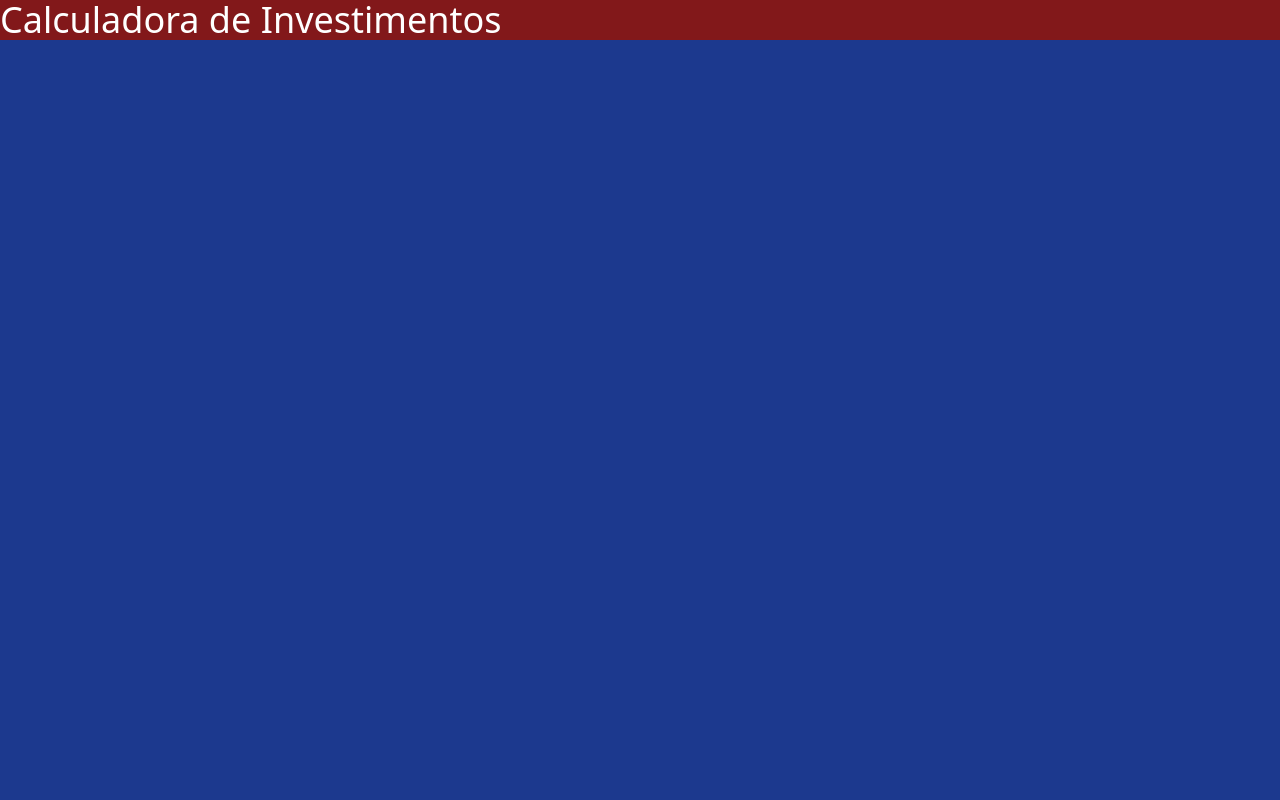
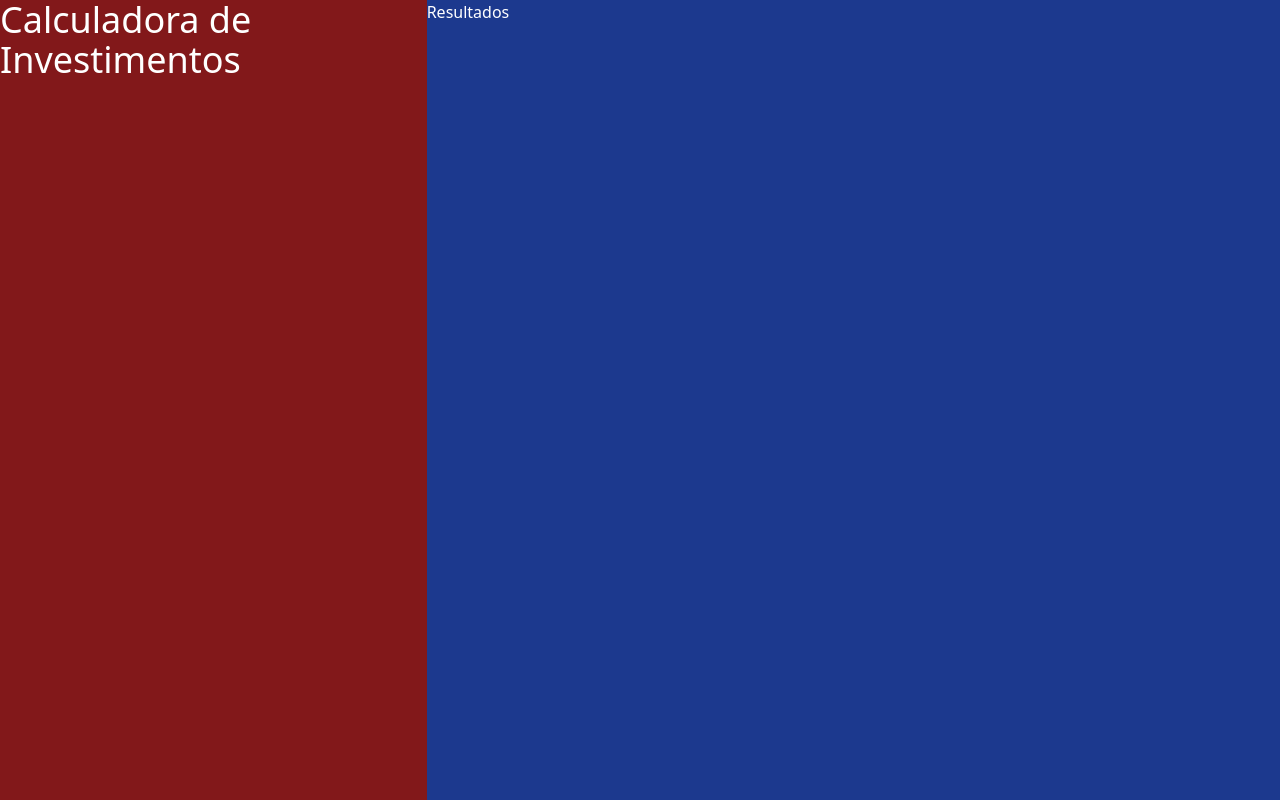
Before and after one commit to vinhorozz/ProjetCalculadoraDeInvestimentos, a website built with Vite: page index.html in a window 1280 px wide. Built offline with nearby package versions, Linux system fonts and the light colour scheme.

Commit message:
fix: tags aside e main, grid

```diff
--- a/index.html
+++ b/index.html
@@ -7,8 +7,12 @@
     <link rel="stylesheet" href="src/style.css">
     <title>Calculadora de Investimentos</title>
   </head>
-  <body  class="bg-blue-900">
-    <h1 class="bg-red-900 text-4xl text-white">Calculadora de Investimentos</h1>
-
+  <body  class="bg-blue-900 grid grid-cols-3 grid-rows-2 h-[100dvh]">
+    <aside class="bg-red-900 row-span-2">
+      <h1 class="text-4xl text-white">Calculadora de Investimentos</h1>
+    </aside>
+    <main>
+      <p class="text-white">Resultados</p>
+    </main>
   </body>
 </html>
```
